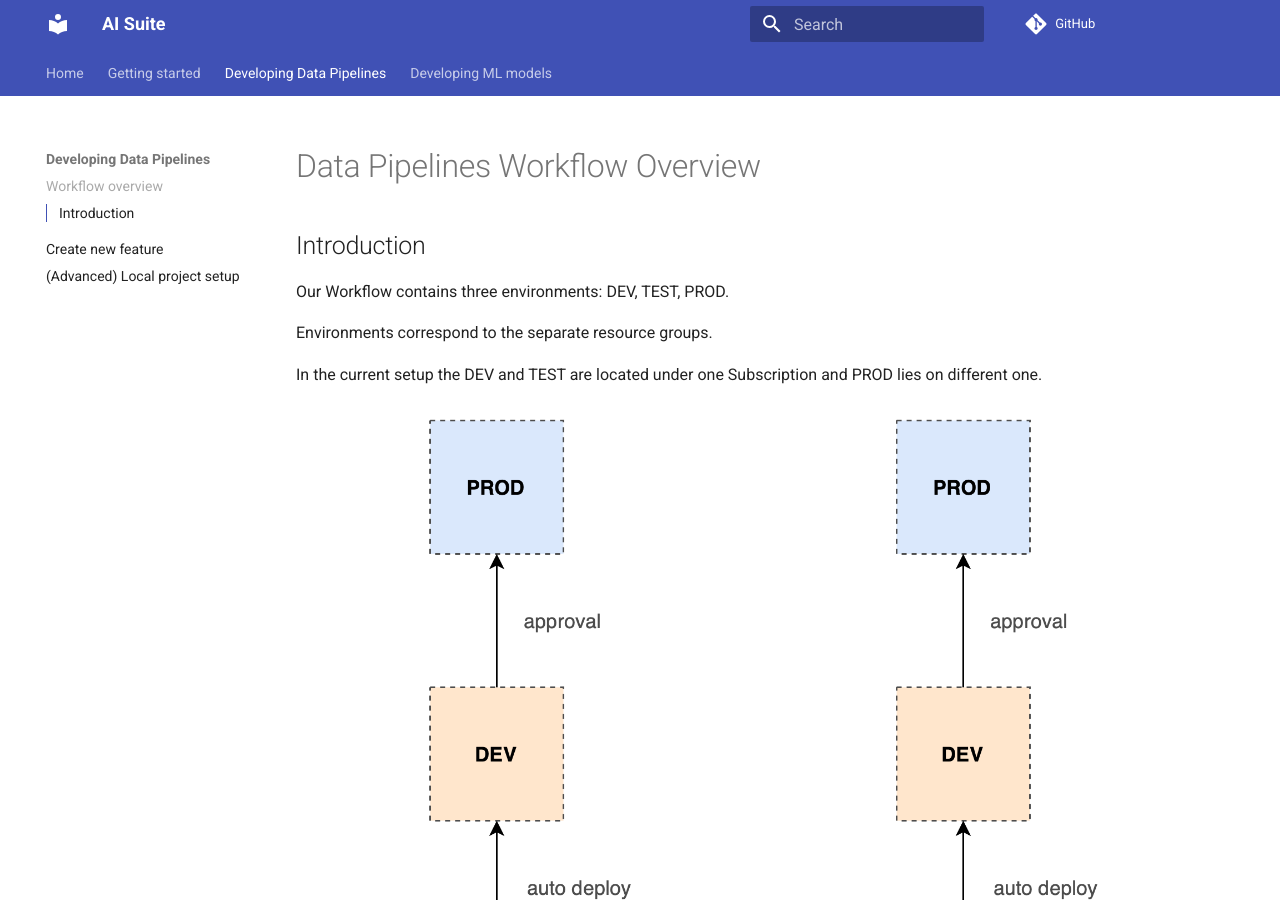
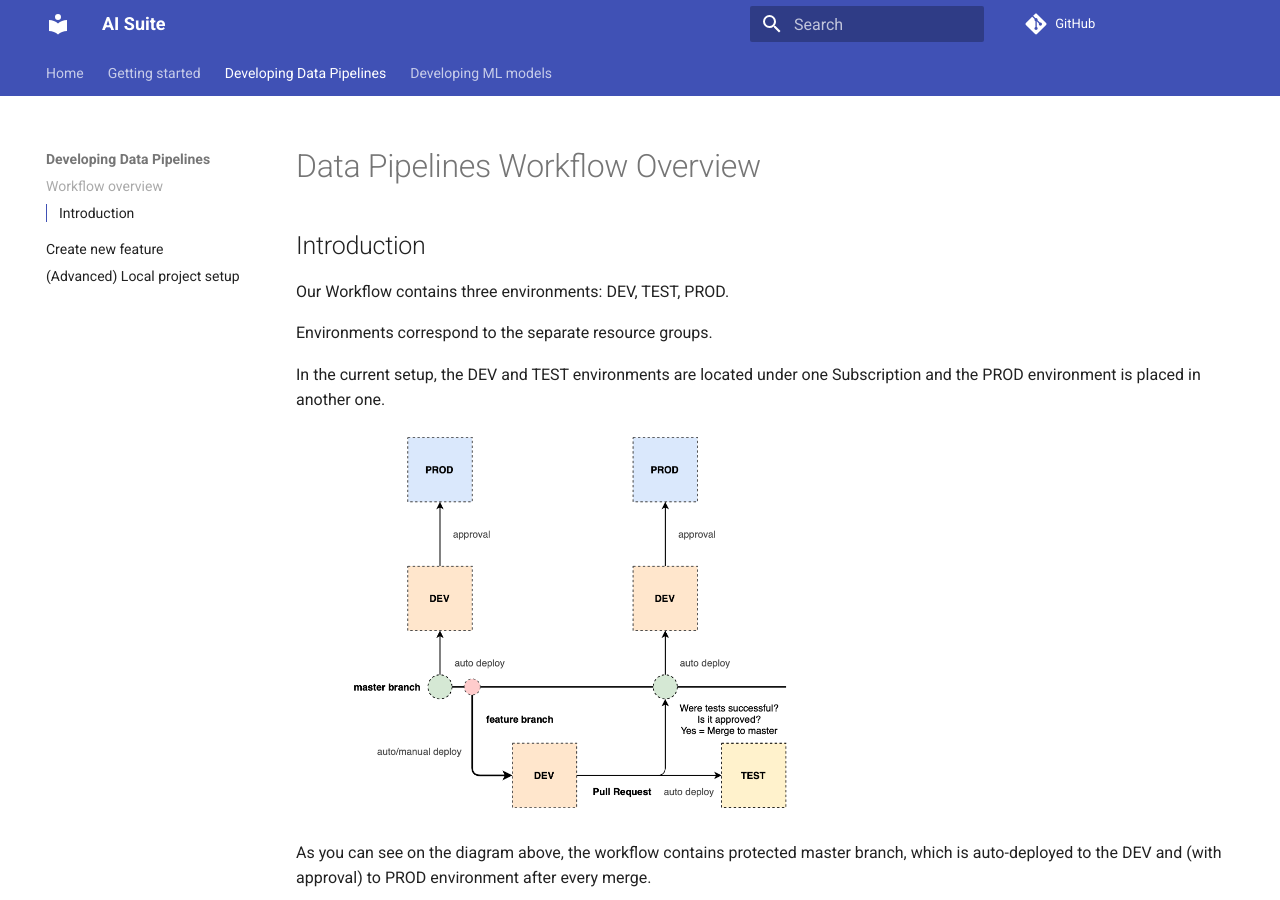
Before and after one commit to daipe-ai/platform-docs, an MkDocs documentation site: the page built from docs/data-pipelines-workflow/index.md, in a window 1280 px wide and 900 px high. Built offline with MkDocs 1.6.1 and Material for MkDocs 9.7.7, drawn with Linux system fonts in a browser that asks for light colours; comment, search, counter and statistics services are not loaded.

Commit message:
image width set, sentence corrected

```diff
--- a/docs/data-pipelines-workflow/index.md
+++ b/docs/data-pipelines-workflow/index.md
@@ -6,10 +6,10 @@
 
 Environments correspond to the separate resource groups.
 
-In the current setup the DEV and TEST are located under one Subscription and PROD lies on different one.
+In the current setup, the DEV and TEST environments are located under one Subscription and the PROD environment is placed in another one.
 
 
-![](../images/dev_workflow_diagram.png)
+![](../images/dev_workflow_diagram.png){: style="width: 500px; padding-left: 5%"}
 
 As you can see on the diagram above, the workflow contains protected master branch, which is auto-deployed to the DEV and (with approval) to PROD environment after every merge.
 
```
